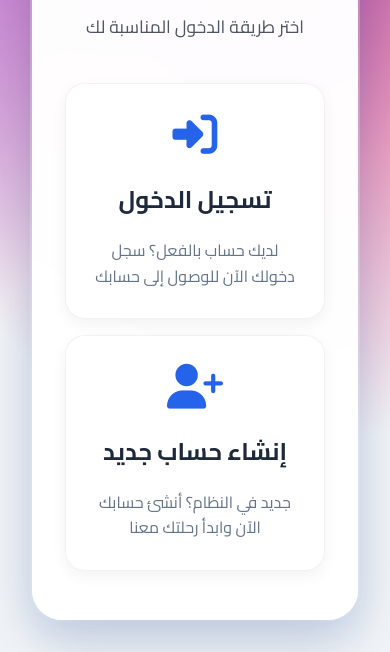
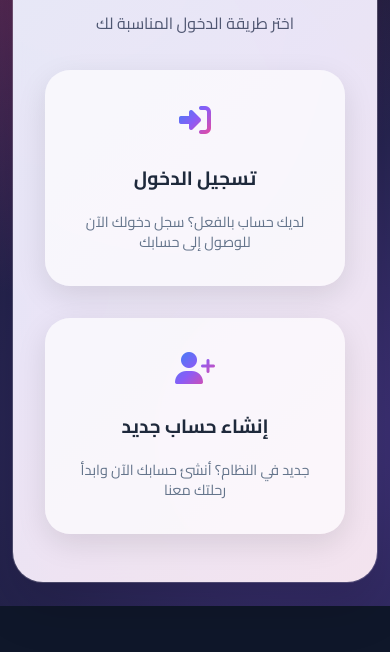
Before and after one commit to Mostafa689495/Calculator, a plain HTML site: page auth-choice-doctor.html in a window 390 px wide. Shown: the part 238-890 px from the top of the page. After the commit the page ends 844 px from the top, so only its background shows below. Drawn offline with Linux system fonts and the light colour scheme.

Commit message:
Update auth-choice-doctor.html
Signed-off-by: mostafa41234 <mosta3998@gmail.com>

```diff
--- a/auth-choice-doctor.html
+++ b/auth-choice-doctor.html
@@ -10,10 +10,12 @@
     <link rel="stylesheet" href="https://cdnjs.cloudflare.com/ajax/libs/font-awesome/6.4.0/css/all.min.css">
     <style>
         :root {
-            --primary: #2563eb;
-            --secondary: #7c3aed;
-            --accent: #db2777;
-            --gradient: linear-gradient(120deg, var(--primary), var(--secondary), var(--accent));
+            --primary: #3b82f6;
+            --secondary: #8b5cf6;
+            --accent: #ec4899;
+            --gradient: linear-gradient(135deg, var(--primary), var(--secondary), var(--accent));
+            --glass-bg: rgba(255, 255, 255, 0.95);
+            --card-shadow: 0 10px 30px rgba(0, 0, 0, 0.1);
         }
 
         * {
@@ -25,63 +27,58 @@
 
         body {
             min-height: 100vh;
-            background: #f1f5f9;
+            background: #0f172a;
             display: flex;
             align-items: center;
             justify-content: center;
             padding: 2rem;
             background-image:
-                radial-gradient(at 80% 0%, rgb(37, 99, 235) 0, transparent 50%),
-                radial-gradient(at 0% 50%, rgb(124, 58, 237) 0, transparent 50%),
-                radial-gradient(at 80% 50%, rgb(219, 39, 119) 0, transparent 50%);
+                radial-gradient(circle at 20% 20%, rgba(59, 130, 246, 0.4) 0, transparent 40%),
+                radial-gradient(circle at 80% 80%, rgba(139, 92, 246, 0.4) 0, transparent 40%),
+                radial-gradient(circle at 50% 50%, rgba(236, 72, 153, 0.4) 0, transparent 40%);
             background-size: 200% 200%;
-            animation: moveBackground 15s ease infinite;
+            animation: moveBackground 20s ease infinite;
         }
 
         .auth-container {
             width: 100%;
-            max-width: 850px;
-            background: rgba(255, 255, 255, 0.98);
-            padding: 4rem 3.5rem;
-            margin: 1.5rem;
+            max-width: 1200px;
+            background: var(--glass-bg);
+            padding: 4rem;
             border-radius: 40px;
             box-shadow:
-                0 25px 70px rgba(0, 0, 0, 0.12),
-                0 15px 35px rgba(37, 99, 235, 0.15),
-                0 0 0 2px rgba(255, 255, 255, 0.3);
-            border: 1px solid rgba(255, 255, 255, 0.4);
+                0 25px 50px rgba(0, 0, 0, 0.15),
+                0 0 0 1px rgba(255, 255, 255, 0.2);
+            backdrop-filter: blur(20px);
             position: relative;
-            backdrop-filter: blur(10px);
             overflow: hidden;
         }
 
         .auth-container::before {
             content: '';
             position: absolute;
-            top: 0;
-            left: 0;
-            right: 0;
-            height: 6px;
+            inset: 0;
             background: var(--gradient);
-            opacity: 0.8;
+            opacity: 0.1;
+            z-index: 0;
         }
 
         .title {
-            font-size: 3rem;
+            font-size: 3.5rem;
             font-weight: 800;
-            margin-bottom: 1.2rem;
+            margin-bottom: 1.5rem;
             text-align: center;
             background: var(--gradient);
             -webkit-background-clip: text;
             background-clip: text;
             -webkit-text-fill-color: transparent;
-            padding: 0.5rem 0;
+            filter: drop-shadow(0 2px 4px rgba(0, 0, 0, 0.1));
         }
 
         .subtitle {
             color: #4b5563;
-            margin-bottom: 3.5rem;
-            font-size: 1.2rem;
+            margin-bottom: 3rem;
+            font-size: 1.3rem;
             text-align: center;
             font-weight: 500;
         }
@@ -89,41 +86,65 @@
         .auth-options {
             display: grid;
             grid-template-columns: repeat(2, 1fr);
-            gap: 2rem;
+            gap: 3rem;
+            position: relative;
+            z-index: 1;
         }
 
         .auth-option {
-            padding: 2.5rem 2rem;
-            background: #fff;
-            border-radius: 20px;
+            padding: 3rem 2.5rem;
+            background: rgba(255, 255, 255, 0.7);
+            border-radius: 25px;
             text-align: center;
             text-decoration: none;
             color: #1e293b;
-            box-shadow: 0 5px 15px rgba(0, 0, 0, 0.05);
-            transition: all 0.3s ease;
-            border: 1px solid rgba(0, 0, 0, 0.05);
+            box-shadow: var(--card-shadow);
+            transition: all 0.4s cubic-bezier(0.4, 0, 0.2, 1);
+            border: 2px solid transparent;
+            position: relative;
+            overflow: hidden;
+        }
+
+        .auth-option::before {
+            content: '';
+            position: absolute;
+            inset: 0;
+            background: var(--gradient);
+            opacity: 0;
+            transition: 0.4s;
+            z-index: -1;
         }
 
         .auth-option:hover {
-            transform: translateY(-5px);
-            box-shadow: 0 8px 25px rgba(0, 0, 0, 0.1);
-            border-color: var(--primary);
+            transform: translateY(-8px) scale(1.02);
+            border-color: transparent;
+            background: rgba(255, 255, 255, 0.9);
+        }
+
+        .auth-option:hover::before {
+            opacity: 0.1;
         }
 
         .auth-option i {
             font-size: 2.8rem;
-            color: var(--primary);
-            margin-bottom: 1.2rem;
+            background: var(--gradient);
+            -webkit-background-clip: text;
+            background-clip: text;
+            -webkit-text-fill-color: transparent;
+            margin-bottom: 1.5rem;
         }
 
         .auth-option h3 {
             font-size: 1.5rem;
+            font-weight: 700;
             margin-bottom: 1rem;
+            color: #1e293b;
         }
 
         .auth-option p {
             color: #64748b;
-            line-height: 1.6;
+            line-height: 1.8;
+            font-size: 1.1rem;
         }
 
         @keyframes moveBackground {
@@ -148,12 +169,12 @@
         }
 
         .loading-spinner {
-            width: 50px;
-            height: 50px;
-            border: 4px solid #f3f3f3;
+            width: 60px;
+            height: 60px;
+            border: 4px solid rgba(59, 130, 246, 0.1);
             border-top: 4px solid var(--primary);
             border-radius: 50%;
-            animation: spin 1s linear infinite;
+            animation: spin 1s cubic-bezier(0.4, 0, 0.2, 1) infinite;
         }
 
         @keyframes spin {
@@ -162,31 +183,59 @@
 
         @media (max-width: 768px) {
             body {
-                padding: 1rem;
+                padding: 0.8rem;
             }
 
             .auth-container {
                 padding: 3rem 2rem;
-                margin: 1rem;
                 border-radius: 30px;
             }
 
             .auth-options {
                 grid-template-columns: 1fr;
-                gap: 1rem;
+                gap: 2rem;
             }
 
             .auth-option {
-                padding: 1.8rem;
+                padding: 2rem;
             }
 
             .title {
-                font-size: 2.2rem;
+                font-size: 2.5rem;
             }
 
             .subtitle {
-                font-size: 1.1rem;
-                margin-bottom: 2.5rem;
+                font-size: 1rem;
+                margin-bottom: 2rem;
+            }
+
+            .auth-option i {
+                font-size: 2rem;
+            }
+
+            .auth-option h3 {
+                font-size: 1.2rem;
+            }
+
+            .auth-option p {
+                font-size: 0.9rem;
+                line-height: 1.4;
+            }
+        }
+
+        @media (max-width: 380px) {
+            .title {
+                font-size: 1.5rem;
+            }
+
+            .auth-container {
+                padding: 1.5rem 1rem;
+                width: 1000;
+
+            }
+
+            .auth-option {
+                padding: 1.2rem 1rem;
             }
         }
     </style>
@@ -220,7 +269,7 @@
             createParticles();
             const userData = localStorage.getItem('userData');
             if (userData) {
-                window.location.href = './vaccines.html';
+                window.location.href = './midical-center.html';
             }
         }
 
@@ -233,6 +282,12 @@
                 document.querySelector('.loading').classList.remove('hide');
             });
         });
+        window.onload = function() {
+            const userData = localStorage.getItem('userData');
+            if (userData) {
+                window.location.href = 'midical-center.html';
+            }
+        }
     </script>
 </body>
 </html>
```
